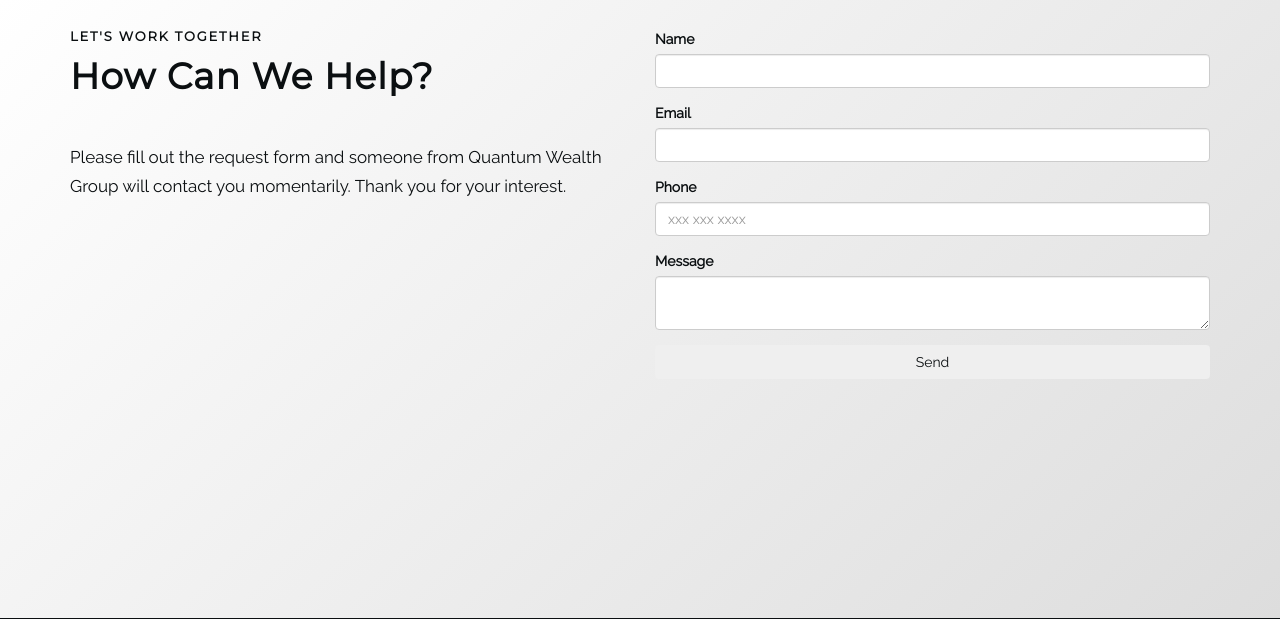
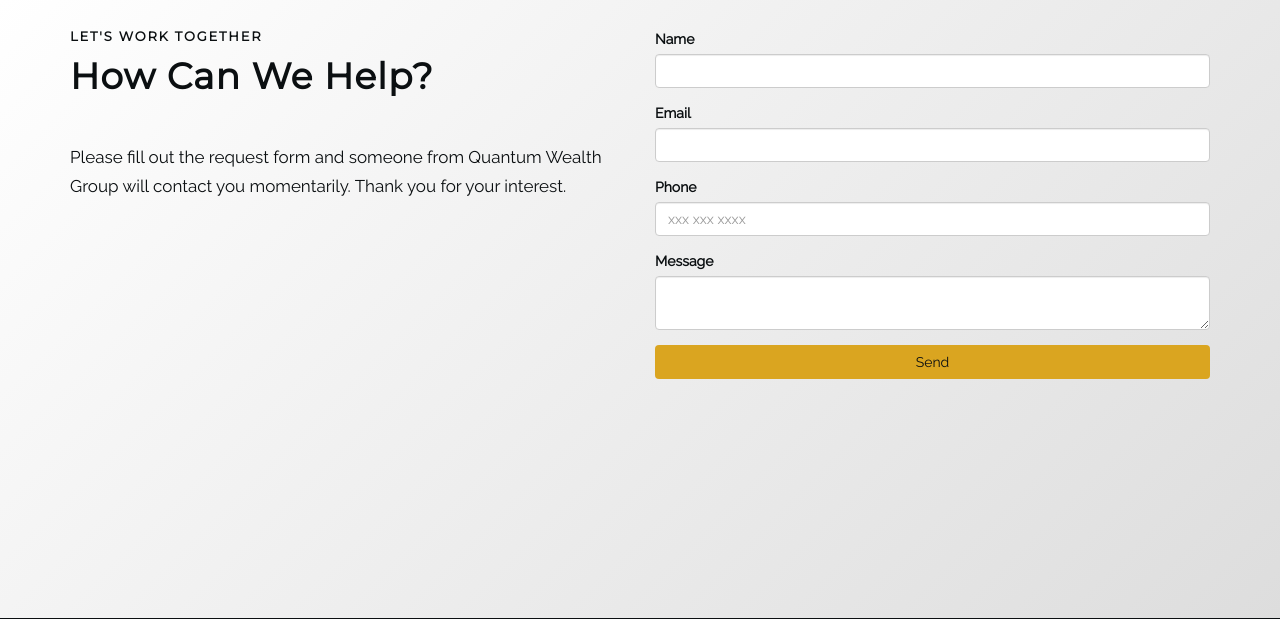
Before and after one commit to gilsonviana/quantum-wealth-group-website, a PHP site: page /contact.php in a window 1280 px wide. Shown: the part 378-997 px from the top of the page. Run offline with PHP 8.4, Linux system fonts and the light colour scheme; some libraries are stand-ins or nearby versions.

Commit message:
form btn

```diff
--- a/public/index.php
+++ b/public/index.php
@@ -33,7 +33,8 @@
                     data-aos-duration="5000"
                     data-aos-delay="5000">
 
-                <div style="width: 100%; height: 104px;"><style>
+                <div style="width: 100%; height: 104px;">
+                    <style>
                     .tradingview-widget-copyright {
                         font-size: 13px !important;
                         line-height: 32px !important;
@@ -68,7 +69,6 @@
                         color: #3bb3e4 !important;
                     }
                     </style><iframe scrolling="no" allowtransparency="true" frameborder="0" src="https://s.tradingview.com/tickerswidgetembed/#%7B%22symbols%22%3A%5B%7B%22description%22%3A%22%22%2C%22proName%22%3A%22BITFINEX%3ABTCUSD%22%7D%2C%7B%22description%22%3A%22%22%2C%22proName%22%3A%22BITFINEX%3AETHUSD%22%7D%2C%7B%22description%22%3A%22%22%2C%22proName%22%3A%22BITFINEX%3ALTCUSD%22%7D%5D%2C%22locale%22%3A%22en%22%2C%22width%22%3A%22100%25%22%2C%22height%22%3A104%2C%22utm_source%22%3A%22paradigmdynamic.com%22%2C%22utm_medium%22%3A%22widget%22%2C%22utm_campaign%22%3A%22tickers%22%7D" style="box-sizing: border-box; height: calc(72px); width: 100%;"></iframe><div style="height: 32px; line-height: 32px; width: 100%; text-align: center; vertical-align: middle;"><a ref="nofollow noopener" target="_blank" href="http://www.tradingview.com" style="color: rgb(173, 174, 176); font-family: 'Trebuchet MS', Tahoma, Arial, sans-serif; font-size: 13px;">Quotes by <span style="color: #3BB3E4">TradingView</span></a></div></div>
-
                 </div>
             </div>
         </section>
--- a/public/style.css
+++ b/public/style.css
@@ -378,6 +378,8 @@ body {
         background: #0b0f11; }
     .page .contact .sec-form #contact-form {
       padding: 3rem 0; }
+      .page .contact .sec-form #contact-form button {
+        background: goldenrod; }
   .page .contact .sec-address {
     color: #0b0f11; }
     .page .contact .sec-address .content h3 {
--- a/src/scss/style.scss
+++ b/src/scss/style.scss
@@ -230,6 +230,10 @@ body {
 
             #contact-form {
                 padding: 3rem 0;
+
+                button {
+                    background: goldenrod;
+                }
             }
         }
 
```
Also changed, not shown: 1 other file.
